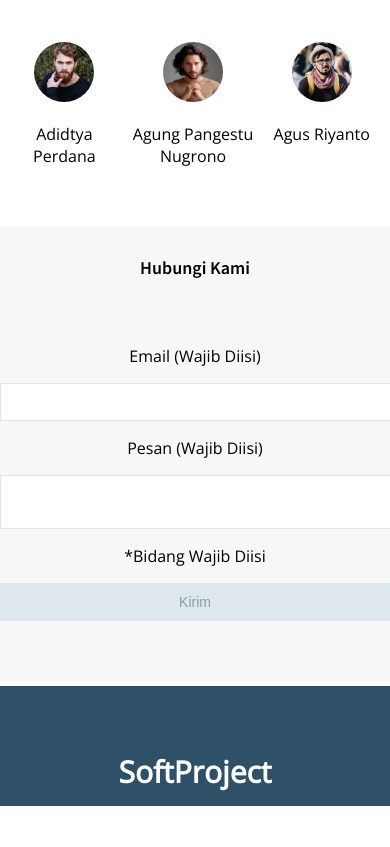
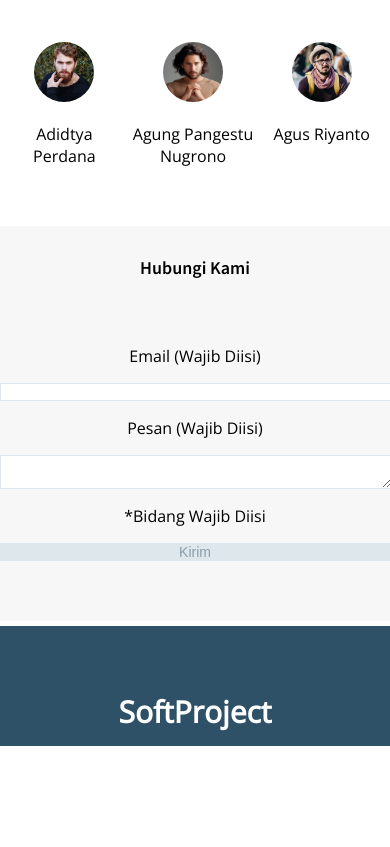
Before and after one commit to AdidtyaPerdana/projectA31.github.io, a plain HTML site: page index.html in a window 390 px wide. Shown: the part 2837-3684 px from the top of the page. Drawn offline with nearby package versions, Linux system fonts and the light colour scheme.

Commit message:
Update responsive.css

```diff
--- a/responsive.css
+++ b/responsive.css
@@ -351,7 +351,7 @@
         max-width: 650px;
         width: 100%;
         margin: 3px 0 10px 0;
-        /* padding: 10px; */
+        padding: 0;
         display: block;
         font-size: 14px;
         border: 1px solid #dee7ec;
@@ -382,9 +382,7 @@
     }
 
     .footer-list {
-        float: none;
-        /* width: 100%; */
-        text-align: center;
+        visibility: visible;
 
     }
     .footer-list ul {
```
